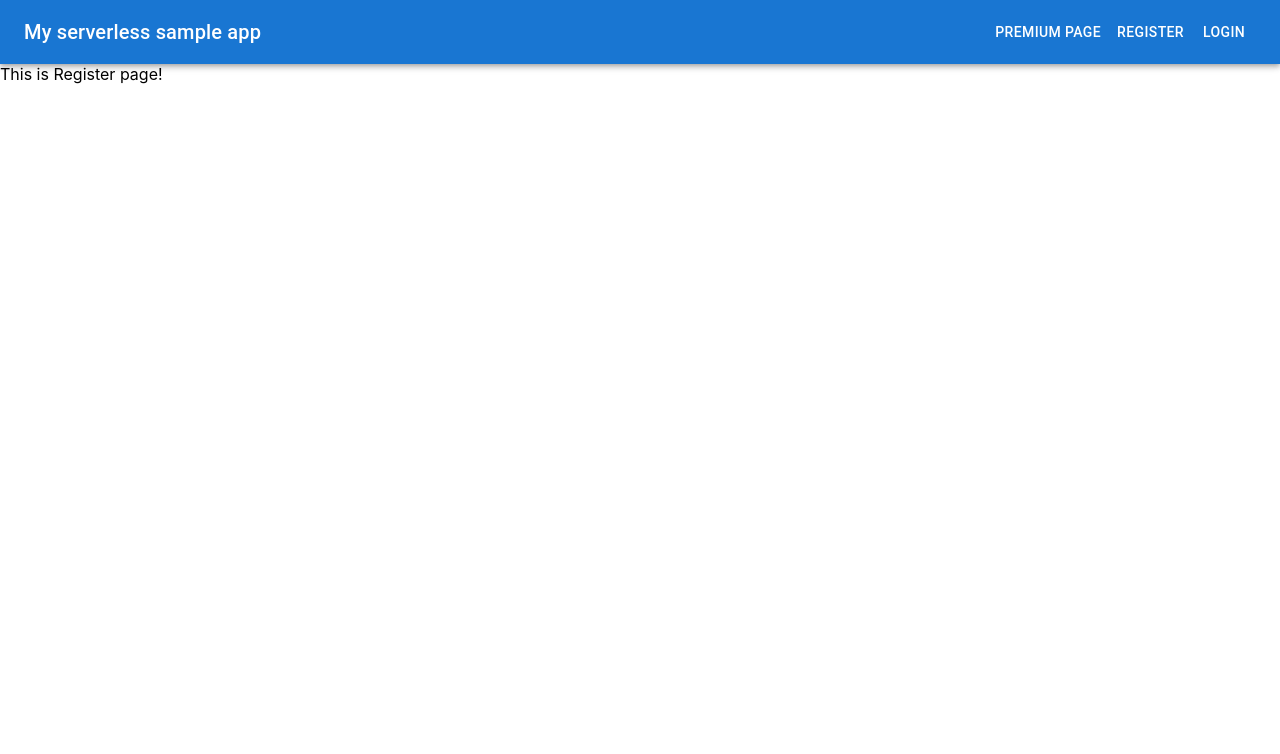
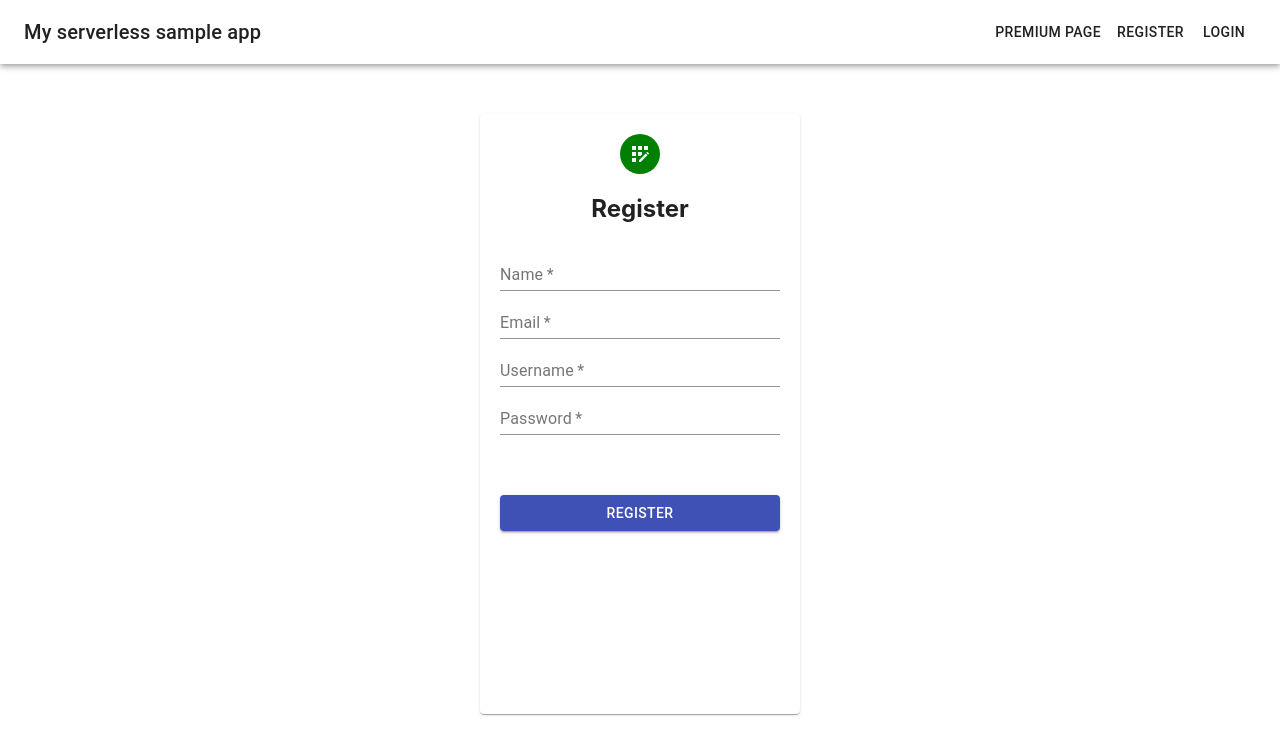
Before and after one commit to YuichiNAGAO/serverless_aws_login_register_app, a React (Create React App) app in the folder frontend/: page /resgister in a window 1280 px wide. Shown: the top 754 px of the page. Built offline with nearby package versions, Linux system fonts and the light colour scheme.

Commit message:
front end change

```diff
--- a/frontend/package.json
+++ b/frontend/package.json
@@ -7,6 +7,7 @@
     "@emotion/styled": "^11.6.0",
     "@material-ui/core": "^4.12.3",
     "@material-ui/icons": "^4.11.2",
+    "@mui/icons-material": "^5.2.5",
     "@mui/material": "^5.2.5",
     "@testing-library/jest-dom": "^5.16.1",
     "@testing-library/react": "^12.1.2",
--- a/frontend/src/App.js
+++ b/frontend/src/App.js
@@ -11,7 +11,7 @@ function App() {
     <div className="App">
       <BrowserRouter>
       <Header />
-      <div>
+      <div style={{ padding: 30 }}>
         <Routes>
           <Route exact path="/" element={<Home />} />
           <Route path="/resgister" element={<Register />} />
--- a/frontend/src/components/Home.js
+++ b/frontend/src/components/Home.js
@@ -1,12 +1,14 @@
 import React from "react";
+import { Grid } from '@material-ui/core'
 
-
-const Home = ()=> {
+function Home() {
     return (
-        <div>
+        <Grid container>
+            <Grid sm={2}/>
+            <Grid lg={8} sm={8} spacing={10}>
             This is Home page!
-        </div>
+            </Grid>
+        </Grid>
     )
 }
-
 export default Home;
--- a/frontend/src/components/Login.js
+++ b/frontend/src/components/Login.js
@@ -1,11 +1,15 @@
 import React from "react";
+import { Grid } from '@material-ui/core'
 
 
 const Login = ()=> {
     return (
-        <div>
+        <Grid container>
+            <Grid sm={2}/>
+            <Grid lg={8} sm={8} spacing={10}>
             This is Login page!
-        </div>
+            </Grid>
+        </Grid>
     )
 }
 export default Login;
--- a/frontend/src/components/PremiumContent.js
+++ b/frontend/src/components/PremiumContent.js
@@ -1,11 +1,15 @@
 import React from "react";
+import { Grid } from '@material-ui/core'
 
 
 const PremiumContent = ()=> {
     return (
-        <div>
+        <Grid container>
+            <Grid sm={2}/>
+            <Grid lg={8} sm={8} spacing={10}>
             This is PremiumContent page!
-        </div>
+            </Grid>
+        </Grid>
     )
 }
 
--- a/frontend/src/components/Register.js
+++ b/frontend/src/components/Register.js
@@ -1,11 +1,85 @@
-import React from "react";
+import React, {useState} from "react";
+import { Grid, Paper, Avatar } from '@material-ui/core'
+import Button from "@material-ui/core/Button";
+import TextField from "@material-ui/core/TextField";
+import Container from "@material-ui/core/Container";
+import AppRegistrationIcon from '@mui/icons-material/AppRegistration';
+import axios from 'axios';
+
+const registerURL= ''
+
+const Register = ()=> {
+    const [name, setName]= useState('')
+    const [email, setEmail]= useState('')
+    const [username, setUsername]= useState('')
+    const [password, setPassword]= useState('')
+    const [message, setMessage]= useState('')
+    const paperStyle={padding: 20, height: '70vh', width:280, margin:"20px auto", alignItems: "center",textAlign: "center", justifyContent: "center"}
+    const avatarStyle={backgroundColor: "green"}
+    const buttonStyle={margin:"60px 0"}
+
+    const submitHandler = (event) => {
+        // event.preventDefalut();
+        console.log(name);
+        console.log('submit button is pressed!');
+
+        const requestConfig ={
+            header: {
+                'x-api-key': ''
+            }
+        }
+
+        const requestBody ={
+            username: username,
+            email: email,
+            name: name,
+            password: password
+        }
+
+        axios.post(registerURL, requestBody, requestConfig).then(response => {
+            setMessage('Registation Succcessful');
+        }).catch(error => {
+            if (error.response.status==401 || error.response.status==403){
+                setMessage(error.response.data.message);
+            } else {
+                setMessage('sorry... backend server is down');
+            }
+        })
+
+    }
 
 
-const Register = ()=> {
+
+
+
     return (
-        <div>
-            This is Register page!
-        </div>
+        <Grid>
+            <Paper evaluation={10} style={paperStyle}>
+                <Grid align="center">
+                    <Avatar style={avatarStyle}>
+                        <AppRegistrationIcon />
+                    </Avatar>
+
+                    <h2> Register</h2>
+                </Grid>
+                {/* <form onSubmit={submitHandler}> */}
+                    <TextField label='Name' value={name} placeholder='Enter name' fullWidth required onChange={(event) => setName(event.target.value)}/>
+                    <TextField label='Email' value={email} placeholder='Enter email' fullWidth required onChange={(event) => setEmail(event.target.value)}/>
+                    <TextField label='Username' value={username} placeholder='Enter username' fullWidth required onChange={(event) => setUsername(event.target.value)}/>
+                    <TextField label='Password' value={password} placeholder='Enter passsword' type='password' fullWidth required onChange={(event) => setPassword(event.target.value)}/>
+
+                    <Button type="submit" color='primary' variant="contained" style={buttonStyle} fullWidth onClick={submitHandler}>
+                    {/* <Button type="submit" color='primary' variant="contained" style={buttonStyle} fullWidth> */}
+                        Register
+                    </Button>
+                {/* </form> */}
+                <Grid align="center">
+                     {message}
+                </Grid>
+            </Paper>
+
+        </Grid>
+
     )
 }
 
```
Also changed, not shown: 1 other file (tests, documents, lock files or other folders).
